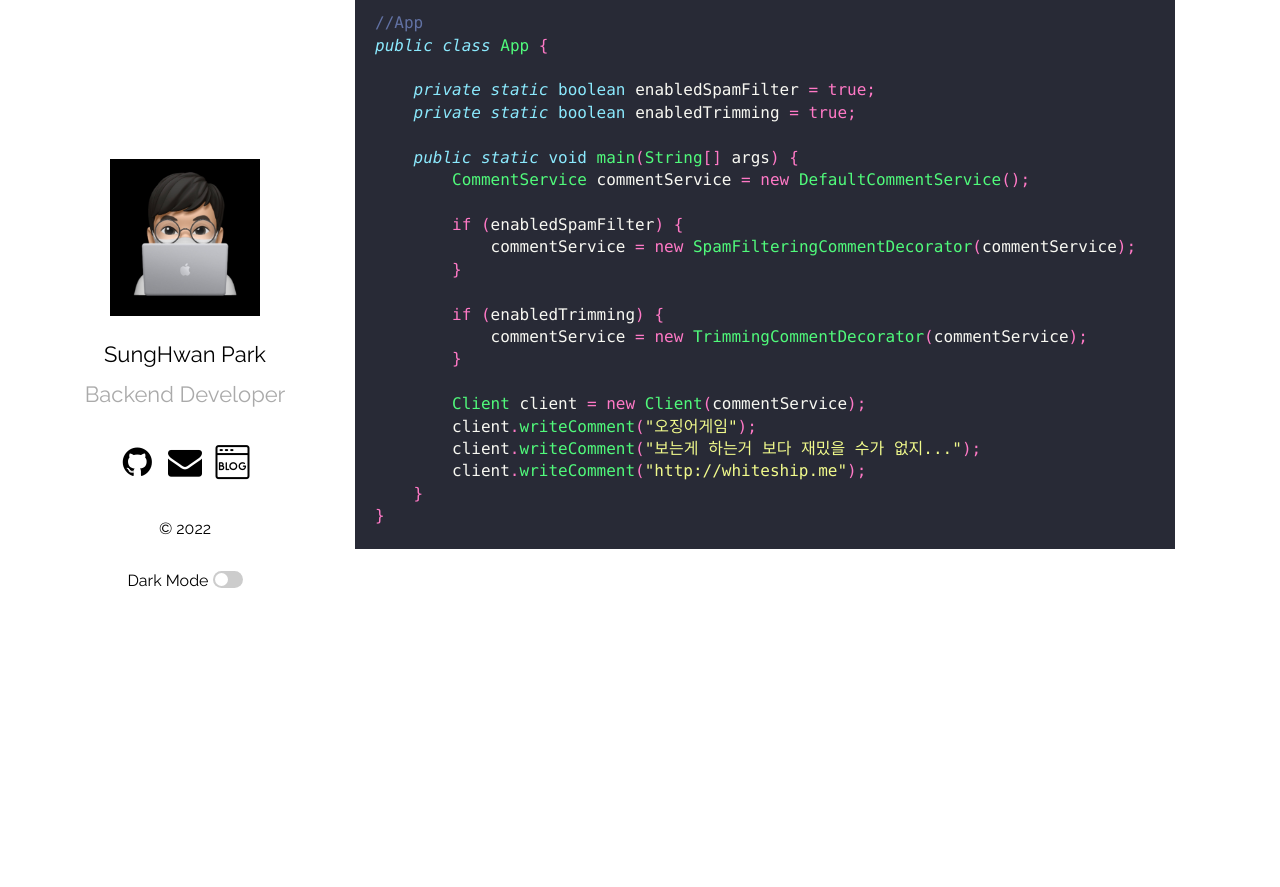
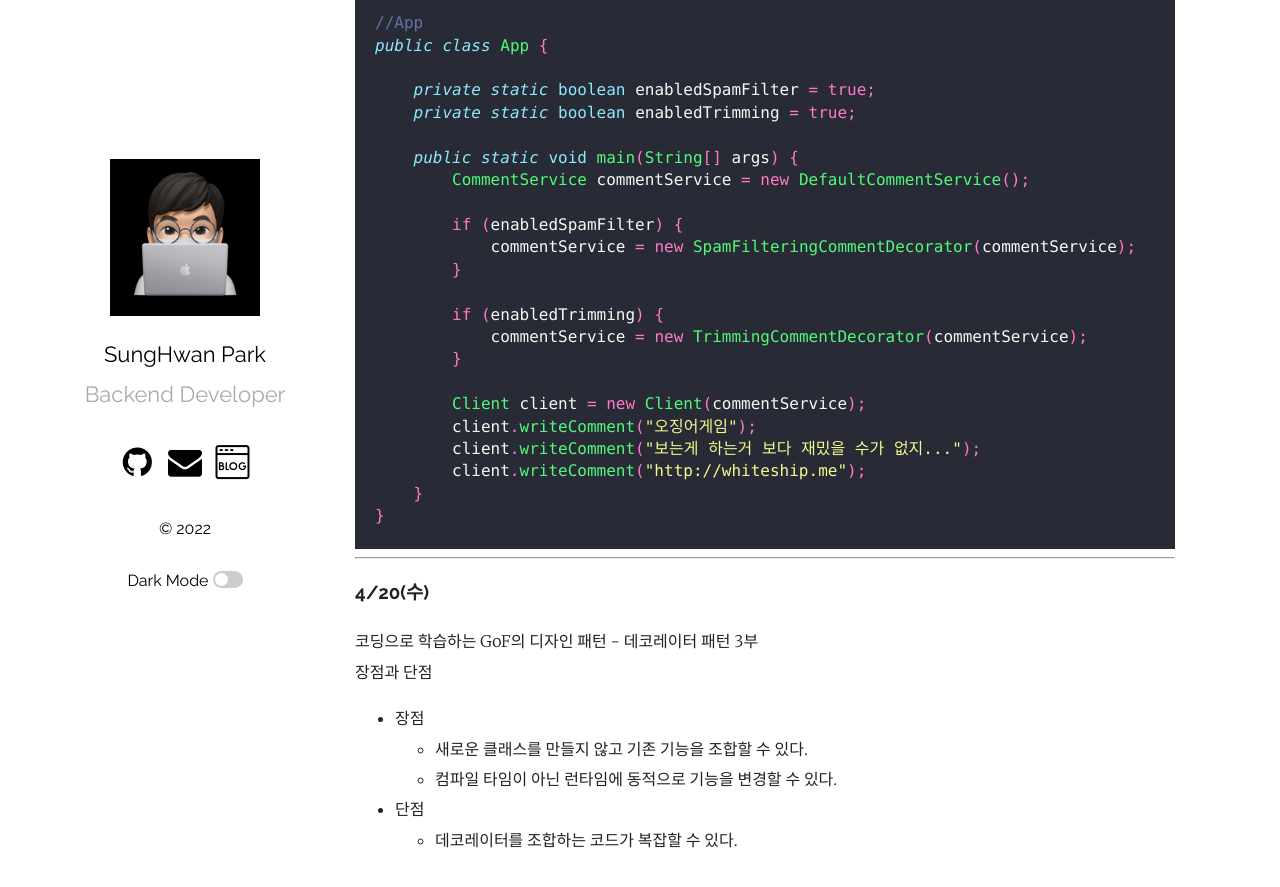
Before and after one commit to mrpark219/TIL, a Jekyll site: the page built from _posts/2022-04-01-4월TIL.markdown, in a window 1280 px wide and 900 px high, scrolled down 16203 px. Shown: the top 887 px of the window. Built offline with Jekyll 4.4.1, drawn with Linux system fonts in a browser that asks for light colours; comment, search, counter and statistics services are not loaded; before the commit the page ends 16797 px from its top, so only the background shows below that.

Commit message:
feat: 2022-04-20 TIL 추가

````diff
--- a/_posts/2022-04-01-4월TIL.markdown
+++ b/_posts/2022-04-01-4월TIL.markdown
@@ -757,3 +757,16 @@ public class App {
     }
 }
 ```
+
+---
+
+### 4/20(수)
+
+코딩으로 학습하는 GoF의 디자인 패턴 - 데코레이터 패턴 3부<br/>
+장점과 단점
+
+-   장점
+    -   새로운 클래스를 만들지 않고 기존 기능을 조합할 수 있다.
+    -   컴파일 타임이 아닌 런타임에 동적으로 기능을 변경할 수 있다.
+-   단점
+    -   데코레이터를 조합하는 코드가 복잡할 수 있다.
````
